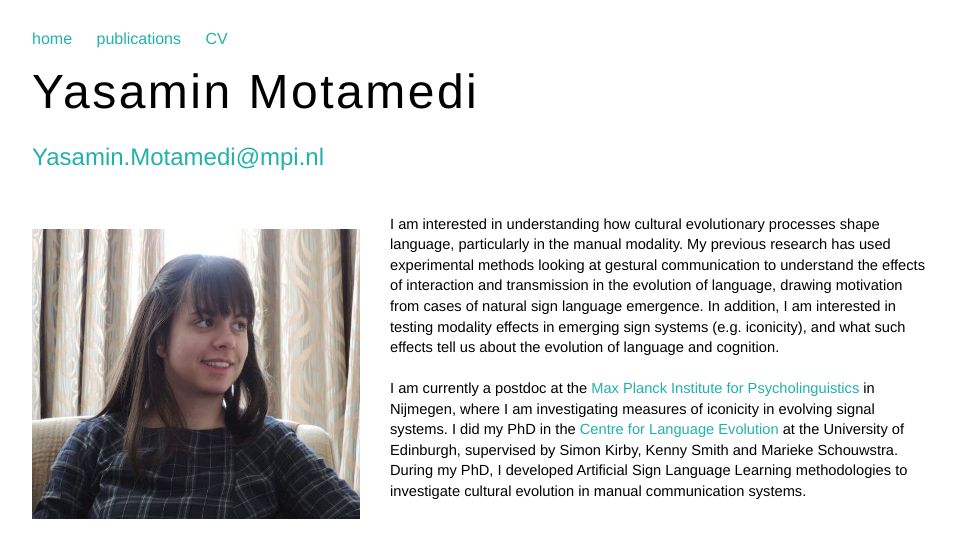
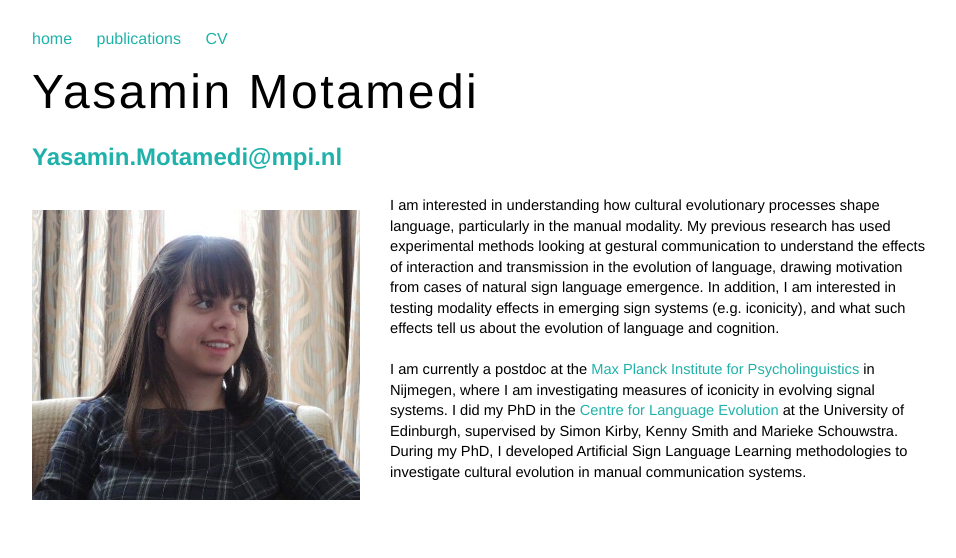
Before and after one commit to ymotamedi/ymotamedi.github.io, a Jekyll site: the page built from index.html, in a window 1280 px wide. Shown: the top 558 px of the page, without its empty margins (160-1116 px from the left). Built offline with Jekyll 4.4.1, drawn with Linux system fonts in a browser that asks for light colours.

Commit message:
Update main.css

```diff
--- a/css/main.css
+++ b/css/main.css
@@ -38,8 +38,6 @@ h3 {
     font-size: 1.5em;
     font-family:'Helvetica', 'Arial', 'Sans-Serif';
     color: #20B2AA;
-    font-weight: 300;
-    padding-bottom: 0.5cm;
 }
 p {
     font-size: 11pt;
```
